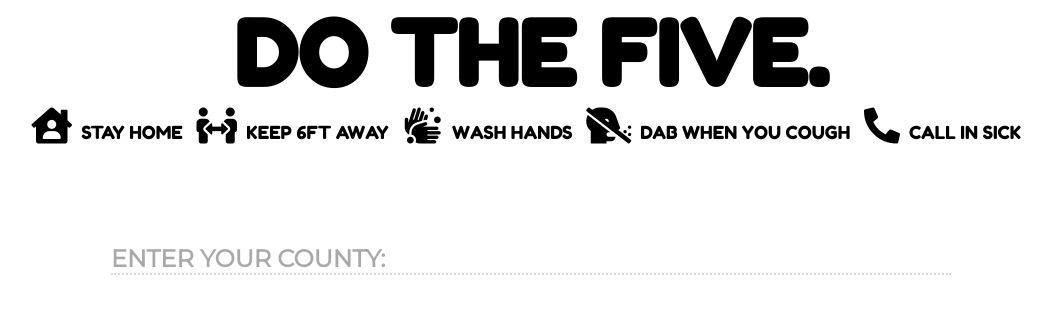
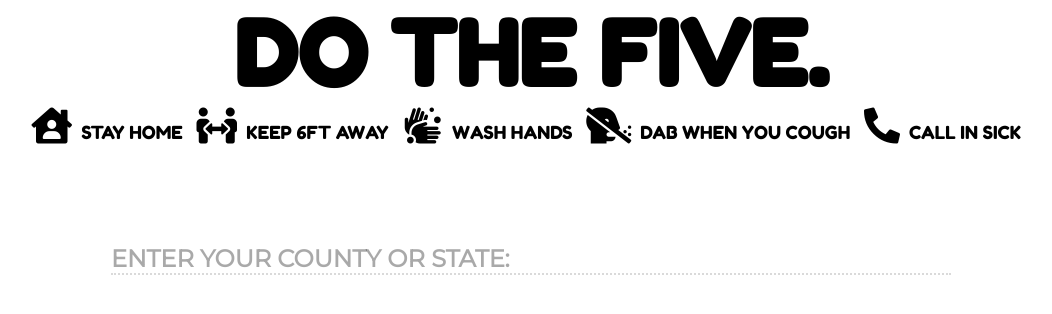
Before and after one commit to xerilius/covid19-status, a Flask app: template templates/index.html in a window 1280 px wide. Shown: the part 307-621 px from the top of the page, without its empty margins (109-1161 px from the left). Run offline with Flask 2, Linux system fonts and the light colour scheme; the template is opened without the code that fills it, so the values that code supplies are empty; some libraries are stand-ins or nearby versions; some web fonts are replaced.

Commit message:
Updated placeholder text in search bar

```diff
--- a/templates/index.html
+++ b/templates/index.html
@@ -42,7 +42,7 @@
 
     <div class="searchbar">
         <form class="searchbar__form" action="/search-results" method="POST">
-            <input class="searchbar__search" action="/search-results" type="text" name="searchbar" placeholder="Enter your county:">
+            <input class="searchbar__search" action="/search-results" type="text" name="searchbar" placeholder="Enter your county or state:">
         </form>
     </div>
 
```
